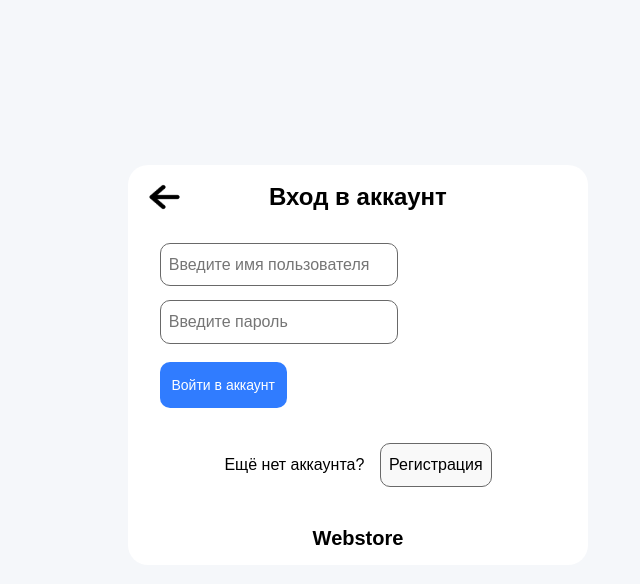
After one commit to dehorik/marketplace, a FastAPI app: page /auth/ in a window 1280 px wide; the page is wider, and only the part inside the window is pictured. The commit adds this page. Shown: the top 584 px of that part, without its empty margins (410-1050 px from the left). Run offline with FastAPI, Linux system fonts and the light colour scheme; parts of the project's set-up code (start-up, migrations or seed data) failed here and were passed over.

Commit message:
сырая форма аутентификации

```diff
--- a/frontend/static/css/style.css
+++ b/frontend/static/css/style.css
@@ -799,3 +799,135 @@ footer {
 .email-verification_return-button a:hover {
     color: dimgray;
 }
+
+
+.auth-form_container {
+    height: 400px;
+    width: 30%;
+    margin: 165px auto 0;
+    background-color: white;
+    border-radius: 20px;
+}
+
+.auth-form_title {
+    width: 100%;
+    height: 16%;
+    display: flex;
+    align-items: center;
+}
+
+.auth-form_return-button {
+    width: 10%;
+    height: 100%;
+    margin: 0 0 0 3%;
+    display: flex;
+    justify-content: center;
+    align-items: center;
+}
+
+.auth-form_return-button a {
+    height: 50%;
+    width: 82%;
+}
+
+.auth-form_return-button a img {
+    height: 100%;
+    width: 100%;
+}
+
+.auth-form_title_text {
+    width: 74%;
+    height: 100%;
+    margin: 0 13% 0 0;
+    display: flex;
+    align-items: center;
+    justify-content: center;
+    font-weight: bolder;
+    font-size: 24px;
+}
+
+.auth-form_container form {
+    height: 68%;
+    width: 100%;
+    margin: 2% 0 0 0;
+}
+
+.auth-form_credentials-container {
+    display: flex;
+    align-items: center;
+    height: 16%;
+    width: 86%;
+    margin: 3% auto 0;
+}
+
+.auth-form_credentials-container input {
+    height: 100%;
+    width: 60%;
+    border-radius: 10px;
+    border: 1px solid dimgray;
+    font-size: 16px;
+    padding: 2%;
+}
+
+.auth-form_credentials-container div {
+    width: 38%;
+    margin: 0 0 0 2%;
+    color: red;
+    font-size: 16px;
+}
+
+.auth-form_submit-button {
+    height: 17%;
+    width: 86%;
+    margin: 4% auto 0;
+    display: flex;
+    align-items: center;
+}
+
+.auth-form_submit-button button {
+    width: 32%;
+    height: 100%;
+    border-radius: 10px;
+    background-color: rgba(36,116,255,0.94);
+    color: white;
+    font-size: 14px;
+}
+
+.auth-form_submit-button button:hover {
+    background-color: rgba(36,82,255,0.94);
+}
+
+.auth-form_form-type-changer {
+    display: flex;
+    align-items: center;
+    justify-content: center;
+    height: 18%;
+    width: 86%;
+    margin: 7% auto 0;
+    font-size: 16px;
+}
+
+.auth-form_form-type-changer_button {
+    display: flex;
+    align-items: center;
+    height: 90%;
+    margin: 0 0 0 4%;
+    padding: 2%;
+    border: 1px solid dimgray;
+    border-radius: 10px;
+    background-color: rgba(249,249,249,0.94);
+}
+
+.auth-form_form-type-changer_button:hover {
+    background-color: rgba(238,238,238,0.94);
+}
+
+.auth-form_footer {
+    height: 12%;
+    width: 100%;
+    display: flex;
+    align-items: center;
+    justify-content: center;
+    font-weight: bolder;
+    font-size: 20px;
+}
--- /dev/null
+++ b/frontend/static/js/auth/form.js
@@ -0,0 +1,87 @@
+const container = document.querySelector(".auth-form_container");
+const form = document.querySelector(".auth-form_container form");
+const username = document.getElementById("auth-form_username");
+const password = document.getElementById("auth-form_password");
+const username_error = document.querySelector(".auth-form_username-error span");
+const password_error = document.querySelector(".auth-form_password-error span");
+const footer = document.querySelector(".auth-form_footer span");
+
+
+window.addEventListener("load", () => {
+    const form_type_changer = container.querySelector(".auth-form_form-type-changer_button");
+
+    form_type_changer.addEventListener("click", changeFormType);
+
+    username.addEventListener("input", () => {
+        checkCredentials(6, 16, username.value, username_error);
+    })
+
+    password.addEventListener("input", () => {
+        checkCredentials(8, 18, password.value, password_error);
+    })
+
+    form.addEventListener("submit", (event) => {
+        event.preventDefault();
+
+        if (!checkCredentials(6, 16, username.value, username_error)) return;
+        if (!checkCredentials(8, 18, password.value, password_error)) return;
+
+        if (container.getAttribute("data-form-type") === "login") {
+            login(username.value, password.value);
+        }
+        else if (container.getAttribute("data-form-type") === "reg") {
+            registration(username.value, password.value);
+        }
+    })
+});
+
+
+function changeFormType() {
+    const form_title = container.querySelector(".auth-form_title span");
+    const form_submit_button = container.querySelector(".auth-form_submit-button button");
+    const form_type_changer_title = container.querySelector(".auth-form_form-type-changer_title span");
+    const form_type_changer_button = container.querySelector(".auth-form_form-type-changer_button span");
+
+    if (container.getAttribute("data-form-type") === "login") {
+        container.setAttribute("data-form-type", "reg");
+
+        form_title.textContent = "Регистрация";
+        form_submit_button.textContent = "Создать аккаунт";
+        form_type_changer_title.textContent = "Уже есть аккаунт?";
+        form_type_changer_button.textContent = "Вход в аккаунт";
+    }
+    else if (container.getAttribute("data-form-type") === "reg") {
+        container.setAttribute("data-form-type", "login");
+
+        form_title.textContent = "Вход в аккаунт";
+        form_submit_button.textContent = "Войти в аккаунт";
+        form_type_changer_title.textContent = "Ещё нет аккаунта?";
+        form_type_changer_button.textContent = "Регистрация";
+    }
+
+    username.value = null;
+    password.value = null;
+
+    username_error.textContent = null;
+    password_error.textContent = null;
+
+    footer.textContent = "Webstore";
+}
+
+function checkCredentials(ge, le, value, error_node) {
+    footer.textContent = "Webstore";
+
+    if (value.length === 0) {
+        error_node.textContent = null;
+    }
+    else if (value.length < ge) {
+        error_node.textContent = `Минимальная длина: ${ge} символов`;
+    }
+    else if (value.length > le) {
+        error_node.textContent = `Максимальная длина: ${le} символов`;
+    }
+    else {
+        error_node.textContent = null;
+        return true;
+    }
+}
--- /dev/null
+++ b/frontend/static/js/auth/login.js
@@ -0,0 +1,24 @@
+function login(username, password) {
+    const data = new FormData();
+
+    data.append("username", username);
+    data.append("password", password);
+
+    axios({
+        url: "/auth/login",
+        method: "post",
+        data: data
+    })
+        .then((response) => {
+            console.log(response.data);
+        })
+        .catch((response) => {
+            if (response.status === 401) {
+                username_error.textContent = "Пользователь не найден";
+            }
+            else {
+                username_error.textContent = "Ошибка входа в аккаунт";
+                password_error.textContent = "Ошибка входа в аккаунт";
+            }
+        });
+}
--- /dev/null
+++ b/frontend/static/js/auth/registration.js
@@ -0,0 +1,24 @@
+function registration(username, password) {
+    const data = new FormData();
+
+    data.append("username", username);
+    data.append("password", password);
+
+    axios({
+        url: "/auth/registration",
+        method: "post",
+        data: data
+    })
+        .then((response) => {
+            console.log(response.data);
+        })
+        .catch((response) => {
+            if (response.status === 409) {
+                username_error.textContent = "Имя пользователя уже занято";
+            }
+            else {
+                username_error.textContent = "Ошибка регистрации";
+                password_error.textContent = "Ошибка регистрации";
+            }
+        });
+}
--- /dev/null
+++ b/frontend/templates/auth_form.html
@@ -0,0 +1,66 @@
+<!doctype html>
+<html lang="ru">
+<head>
+    <meta charset="UTF-8">
+    <meta name="viewport"
+          content="width=device-width, user-scalable=no, initial-scale=1.0, maximum-scale=1.0, minimum-scale=1.0">
+    <meta http-equiv="X-UA-Compatible" content="ie=edge">
+    <link href="/static/css/style.css" rel="stylesheet" onload="this.onload=null; this.rel='stylesheet'">
+    <link href="/static/img/favicon.png" rel="icon" type="image/png">
+    <script src="https://cdn.jsdelivr.net/npm/axios/dist/axios.min.js"></script>
+    <title>webstore</title>
+</head>
+<body>
+<div class="auth-form_container" data-form-type="login">
+    <div class="auth-form_title">
+        <div class="auth-form_return-button">
+            <a href="/">
+                <img src="/static/img/back.png" alt="back">
+            </a>
+        </div>
+
+        <div class="auth-form_title_text">
+            <span>Вход в аккаунт</span>
+        </div>
+    </div>
+
+    <form>
+        <div class="auth-form_credentials-container">
+            <label for="auth-form_username"></label>
+            <input type="text" id="auth-form_username" placeholder="Введите имя пользователя" maxlength="50">
+            <div class="auth-form_username-error">
+                <span></span>
+            </div>
+        </div>
+        <div class="auth-form_credentials-container">
+            <label for="auth-form_password"></label>
+            <input type="password" id="auth-form_password" placeholder="Введите пароль" maxlength="50">
+            <div class="auth-form_password-error">
+                <span></span>
+            </div>
+        </div>
+
+        <div class="auth-form_submit-button">
+            <button type="submit">Войти в аккаунт</button>
+        </div>
+
+        <div class="auth-form_form-type-changer">
+            <div class="auth-form_form-type-changer_title">
+                <span>Ещё нет аккаунта?</span>
+            </div>
+            <div class="auth-form_form-type-changer_button">
+                <span>Регистрация</span>
+            </div>
+        </div>
+    </form>
+
+    <div class="auth-form_footer">
+        <span>Webstore</span>
+    </div>
+</div>
+
+<script src="/static/js/auth/form.js"></script>
+<script src="/static/js/auth/login.js"></script>
+<script src="/static/js/auth/registration.js"></script>
+</body>
+</html>
--- a/frontend/templates/index.html
+++ b/frontend/templates/index.html
@@ -27,7 +27,7 @@
 
         <div class="buttons-index">
             <div class="image-link-index">
-                <a href="#"><img src="/static/img/profile.png" alt="account"></a>
+                <a href="/auth"><img src="/static/img/profile.png" alt="account"></a>
             </div>
             <div class="image-link-index">
                 <a href="#"><img src="/static/img/orders.png" alt="orders"></a>
--- a/frontend/templates/product.html
+++ b/frontend/templates/product.html
@@ -5,7 +5,7 @@
     <meta name="viewport"
           content="width=device-width, height=device-height, initial-scale=1.0, maximum-scale=1.0">
     <meta http-equiv="X-UA-Compatible" content="ie=edge">
-    <link href="/static/css/style.css" rel="stylesheet" onload="this.onload=null; this.rel='stylesheet'">
+    <link href="/static/css/style.css" rel="stylesheet">
     <link href="/static/img/favicon.png" rel="icon" type="image/png">
     <script src="https://cdn.jsdelivr.net/npm/axios/dist/axios.min.js"></script>
     <title>webstore</title>
```
Also changed, not shown: app/auth/views.py (+9 -1 lines).
